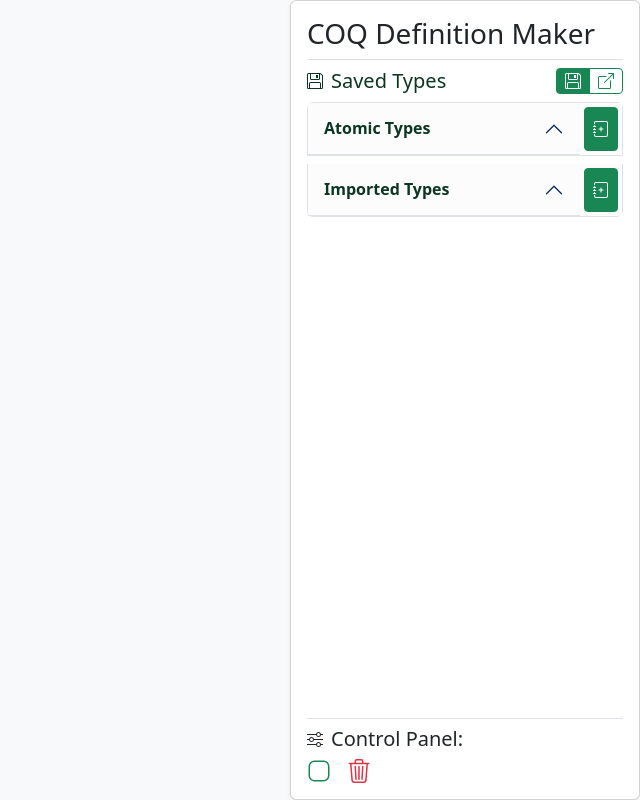
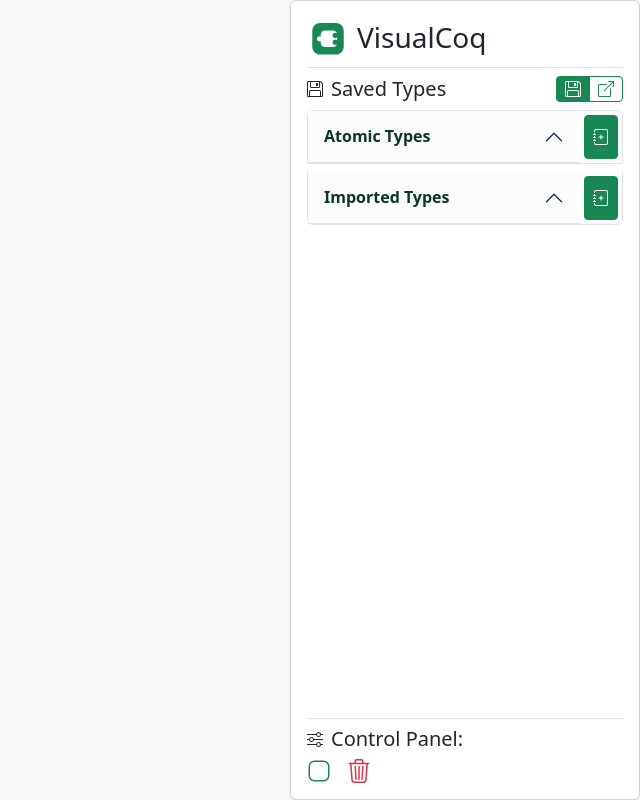
Before and after one commit to Onre739/Bakalarsky_projekt, a Django app: page / in a window 1280 px wide. Shown: the whole page, without its empty margins (640-1280 px from the left). Run offline with Django 5.2, Linux system fonts and the light colour scheme; parts of the project's set-up code (start-up, migrations or seed data) failed here and were passed over; some libraries are stand-ins or nearby versions.

Commit message:
chore: favicon + parser error handler

```diff
--- a/coq_blocks/static/web_coq_blocks/store/appStore.js
+++ b/coq_blocks/static/web_coq_blocks/store/appStore.js
@@ -1,5 +1,4 @@
 import { Store } from './Store.js';
-import { TypeParser } from '../services/TypeParser.js';
 
 // Design pattern: Singleton Store for application state management
 export default class appStore extends Store {
@@ -221,28 +220,11 @@ export default class appStore extends Store {
         const typeItem = this.state.savedTypes.find(t => t.id === typeId);
         const color = typeItem ? (typeItem.color || "#808080") : "#808080";
 
-        // 4. Parse type parameters strings into objects
-        const parsedParams = typeParameters.map(paramObj => {
-            const key = Object.keys(paramObj)[0];
-            const rawValue = paramObj[key];
-
-            let finalValue = rawValue;
-
-            if (typeof rawValue === 'string' && rawValue.trim() !== "") {
-                const parsed = TypeParser.parse(rawValue);
-                if (parsed) {
-                    finalValue = parsed;
-                }
-            }
-
-            return { [key]: finalValue };
-        });
-
-        // 5. Create instance via BlockFactory
+        // 4. Create instance via BlockFactory
         const newBlock = this.blockFactory.createConstructorBlock(
             constructor,
             typeName,
-            parsedParams,
+            typeParameters,
             blockId,
             color
         );
--- a/coq_blocks/templates/web_coq_blocks/index.html
+++ b/coq_blocks/templates/web_coq_blocks/index.html
@@ -1,8 +1,13 @@
+{% load static %}
 <!DOCTYPE html>
 <html lang="en">
 <head>
     <meta charset="UTF-8">
     <title>Dynamic Snapping</title>
+
+    <!-- SVG Icon -->
+    <link rel="icon" type="image/svg+xml" href="{% static 'favicon.svg' %}">
+
     <!-- Interact.js -->
     <script src="https://cdn.jsdelivr.net/npm/interactjs/dist/interact.min.js"></script>
 
@@ -29,7 +34,9 @@
         <!-- ------------------- SIDEBAR ------------------- -->
         <div class="card d-flex flex-column p-3 overflow-hidden bg-white shadow-sm" style="width: 350px; min-width: 350px; height: 100%;">
             <!-- --------- HEADER  --------- -->
-            <h3>COQ Definition Maker</h3>
+                <h3 class="d-flex align-items-center gap-2">
+                    <img src="{% static 'favicon.svg' %}" alt="App Logo" width="42" height="42">
+                    VisualCoq</h3>
 
             <!-- --------- BODY --------- -->
             <div class="flex-grow-1 overflow-auto border-top pt-2">
@@ -37,14 +44,14 @@
                 <div class="d-flex justify-content-between mb-2 align-items-center">
 
                     <div>
-                        <h5 id="headerSavedTypes" class="d-flex align-items-center gap-2 m-0 text-success-emphasis">
+                        <h5 id="headerSavedTypes" style="color: rgb(33, 37, 41);" class="d-flex align-items-center gap-2 m-0">
                             <svg xmlns="http://www.w3.org/2000/svg" width="16" height="16" fill="currentColor" class="bi bi-floppy" viewBox="0 0 16 16">
                                 <path d="M11 2H9v3h2z"/><path d="M1.5 0h11.586a1.5 1.5 0 0 1 1.06.44l1.415 1.414A1.5 1.5 0 0 1 16 2.914V14.5a1.5 1.5 0 0 1-1.5 1.5h-13A1.5 1.5 0 0 1 0 14.5v-13A1.5 1.5 0 0 1 1.5 0M1 1.5v13a.5.5 0 0 0 .5.5H2v-4.5A1.5 1.5 0 0 1 3.5 9h9a1.5 1.5 0 0 1 1.5 1.5V15h.5a.5.5 0 0 0 .5-.5V2.914a.5.5 0 0 0-.146-.353l-1.415-1.415A.5.5 0 0 0 13.086 1H13v4.5A1.5 1.5 0 0 1 11.5 7h-7A1.5 1.5 0 0 1 3 5.5V1H1.5a.5.5 0 0 0-.5.5m3 4a.5.5 0 0 0 .5.5h7a.5.5 0 0 0 .5-.5V1H4zM3 15h10v-4.5a.5.5 0 0 0-.5-.5h-9a.5.5 0 0 0-.5.5z"/>
                             </svg>
                             Saved Types
                         </h5>
 
-                        <h5 id="headerExports" class="d-flex align-items-center gap-2 m-0 text-success-emphasis d-none">
+                        <h5 id="headerExports" style="color: rgb(33, 37, 41);"  class="d-flex align-items-center gap-2 m-0 d-none">
                             <svg xmlns="http://www.w3.org/2000/svg" width="16" height="16" fill="currentColor" class="bi bi-box-arrow-up-right" viewBox="0 0 16 16">
                                 <path fill-rule="evenodd" d="M8.636 3.5a.5.5 0 0 0-.5-.5H1.5A1.5 1.5 0 0 0 0 4.5v10A1.5 1.5 0 0 0 1.5 16h10a1.5 1.5 0 0 0 1.5-1.5V7.864a.5.5 0 0 0-1 0V14.5a.5.5 0 0 1-.5.5h-10a.5.5 0 0 1-.5-.5v-10a.5.5 0 0 1 .5-.5h6.636a.5.5 0 0 0 .5-.5"/>
                                 <path fill-rule="evenodd" d="M16 .5a.5.5 0 0 0-.5-.5h-5a.5.5 0 0 0 0 1h3.793L6.146 9.146a.5.5 0 1 0 .708.708L15 1.707V5.5a.5.5 0 0 0 1 0z"/>
@@ -90,7 +97,7 @@
 
                             <div class="accordion-item mb-2">
                                 <h5 class="accordion-header d-flex bg-light-subtle">
-                                    <button class="accordion-button bg-light-subtle px-3 text-success-emphasis" style="font-weight: bold;" type="button" data-bs-toggle="collapse" data-bs-target="#atomicTypesAccordion">
+                                    <button class="accordion-button bg-light-subtle px-3 text-success-emphasis" style="font-weight: 600;" type="button" data-bs-toggle="collapse" data-bs-target="#atomicTypesAccordion">
                                         Atomic Types
                                     </button>
                                     <button id="showAtomicModalBtn" class="btn btn-success btn-sm m-1 d-flex align-items-center" data-bs-toggle="modal" data-bs-target="#atomicTypeModal" title="Create New Atomic Type">
@@ -110,7 +117,7 @@
 
                             <div class="accordion-item">
                                 <h5 class="accordion-header d-flex bg-light-subtle">
-                                    <button class="accordion-button bg-light-subtle px-3 text-success-emphasis" style="font-weight: bold;" type="button" data-bs-toggle="collapse" data-bs-target="#importedTypesAccordion">
+                                    <button class="accordion-button bg-light-subtle px-3 text-success-emphasis" style="font-weight: 600;" type="button" data-bs-toggle="collapse" data-bs-target="#importedTypesAccordion">
                                         Imported Types
                                     </button>
                                     <button id="showImportedModalBtn" class="btn btn-success btn-sm m-1 d-flex align-items-center" data-bs-toggle="modal" data-bs-target="#importedTypeModal" title="Create New Imported Type">
@@ -139,7 +146,7 @@
 
             <!-- --------- FOOTER CONTROL PANEL --------- -->
             <div class="mt-2 pt-2 border-top">
-                <h5 class="d-flex align-items-center gap-2">
+                <h5 style="color: rgb(33, 37, 41);"  class="d-flex align-items-center gap-2">
                     <svg xmlns="http://www.w3.org/2000/svg" width="16" height="16" fill="currentColor" class="bi bi-sliders" viewBox="0 0 16 16">
                         <path fill-rule="evenodd" d="M11.5 2a1.5 1.5 0 1 0 0 3 1.5 1.5 0 0 0 0-3M9.05 3a2.5 2.5 0 0 1 4.9 0H16v1h-2.05a2.5 2.5 0 0 1-4.9 0H0V3zM4.5 7a1.5 1.5 0 1 0 0 3 1.5 1.5 0 0 0 0-3M2.05 8a2.5 2.5 0 0 1 4.9 0H16v1H6.95a2.5 2.5 0 0 1-4.9 0H0V8zm9.45 4a1.5 1.5 0 1 0 0 3 1.5 1.5 0 0 0 0-3m-2.45 1a2.5 2.5 0 0 1 4.9 0H16v1h-2.05a2.5 2.5 0 0 1-4.9 0H0v-1z"/>
                     </svg>
```
Also changed, not shown: coq_blocks/antlr/COQMain.py (+17 -2 lines), coq_blocks/static/web_coq_blocks/services/TypeParser.js (deleted, +0 -82 lines), coq_blocks/static/favicon.svg (added).
